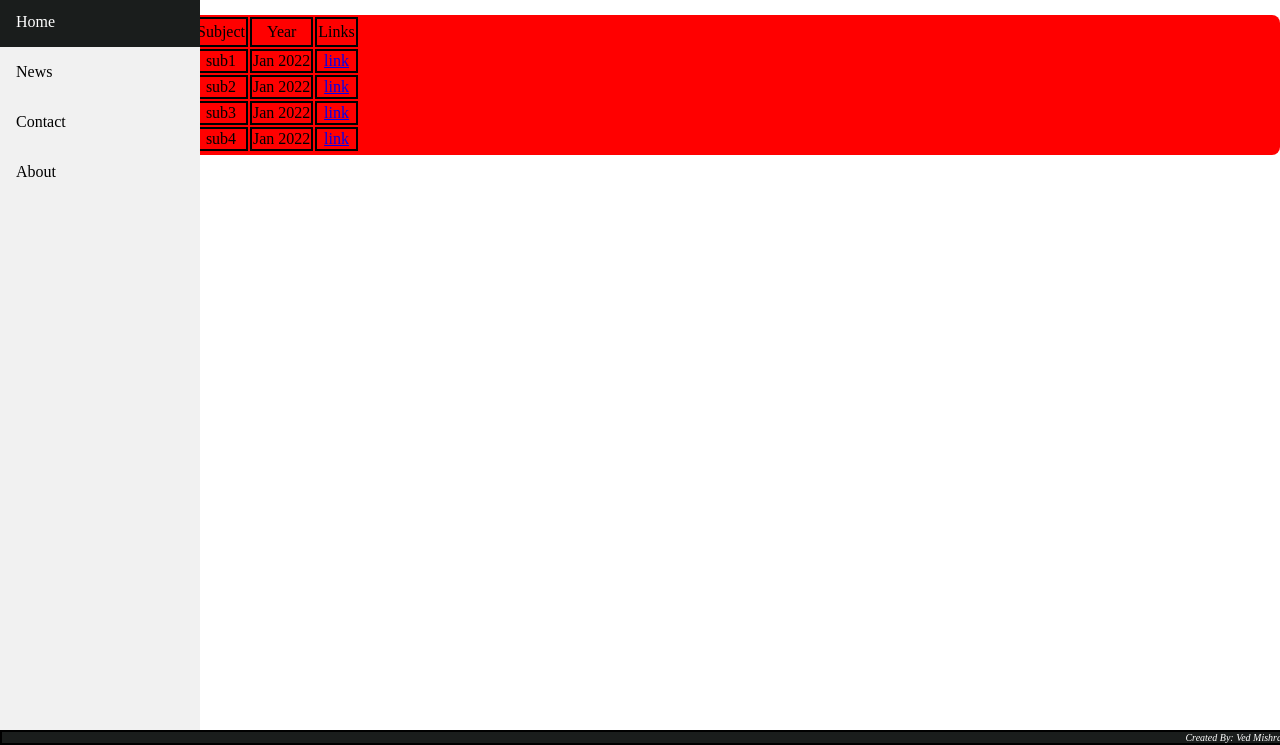
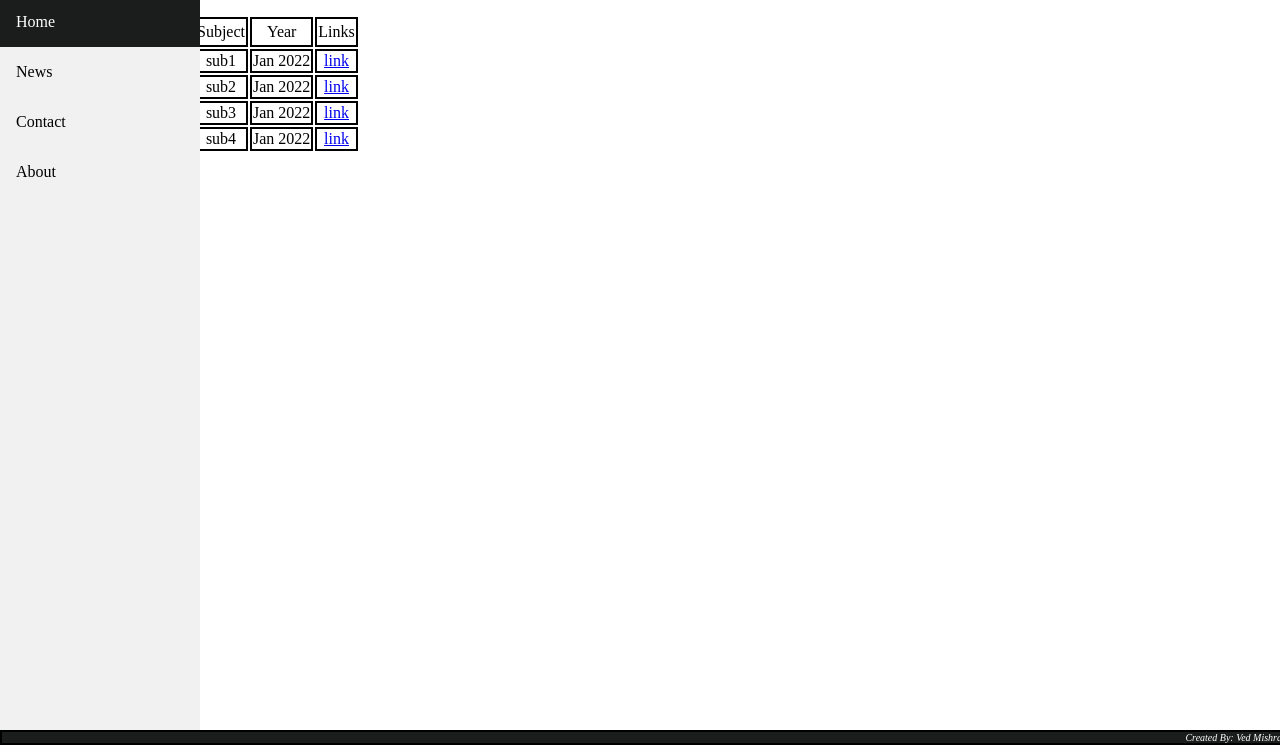
Before and after one commit to aqueousvenom/questionsvault, a plain HTML site: page index.html in a window 1280 px wide. Shown: the part 55-800 px from the top of the page. Drawn offline with Linux system fonts and the light colour scheme.

Commit message:
Update style.css

```diff
--- a/style.css
+++ b/style.css
@@ -125,11 +125,7 @@ div.content {
 
 */
 
-#table{
-  background-color: red;
-  border-radius: 8px;
-  height: 140px;
-}
+
 
 footer{
   text-align: right;
```
